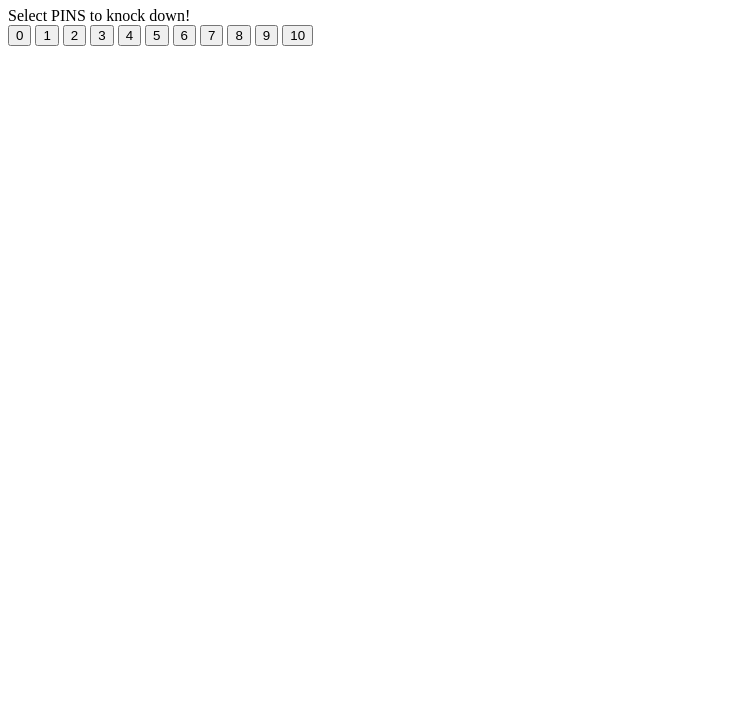
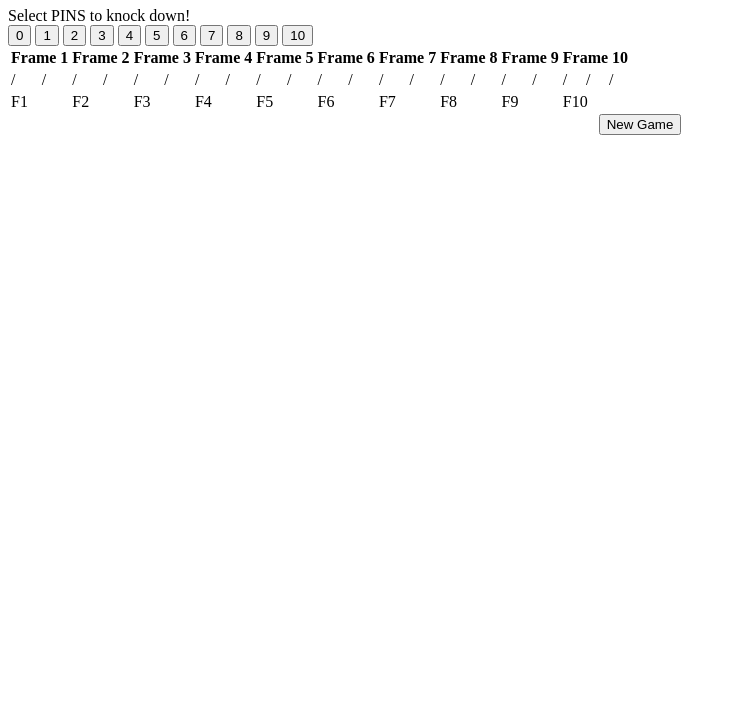
Before and after one commit to najmi-smile/10pinBowling, a plain HTML site: page index.html in a window 1280 px wide. Shown: the part 73-800 px from the top of the page, without its empty margins (0-736 px from the left). Drawn offline with Linux system fonts and the light colour scheme.

Commit message:
Score Card - create a table with the following -table head to create the frame numbers -table body to hold the current scoring -thable footer to hold the frame total

```diff
--- a/index.html
+++ b/index.html
@@ -13,8 +13,7 @@
         <div class="heading">
             <h1><strong class="heading-content">10 pin Bowling Game</strong></h1>
         </div>
-    </div>
-    <!--  main container <div>  -->
+
         <div id="btn-strip">
             <div id="btn-title">
                 Select PINS to knock down!
@@ -34,6 +33,71 @@
 
         </div>
         <!--  btn-strip id  -->
+        <div id="score-card">
+            <table>
+                <thead>
+                    <tr>
+                        <th id="frame1-title" colspan="2">Frame 1</th>
+                        <th id="frame2-title" colspan="2">Frame 2</th>
+                        <th id="frame3-title" colspan="2">Frame 3</th>
+                        <th id="frame4-title" colspan="2">Frame 4</th>
+                        <th id="frame5-title" colspan="2">Frame 5</th>
+                        <th id="frame6-title" colspan="2">Frame 6</th>
+                        <th id="frame7-title" colspan="2">Frame 7</th>
+                        <th id="frame8-title" colspan="2">Frame 8</th>
+                        <th id="frame9-title" colspan="2">Frame 9</th>
+                        <th id="frame10-title" colspan="3">Frame 10</th>
+                    </tr>
+                </thead>
+                <tbody>
+                    <tr>
+                        <td id="roll1-score">/</td>
+                        <td id="roll2-score">/</td>
+                        <td id="roll3-score">/</td>
+                        <td id="roll4-score">/</td>
+                        <td id="roll5-score">/</td>
+                        <td id="roll6-score">/</td>
+                        <td id="roll7-score">/</td>
+                        <td id="roll8-score">/</td>
+                        <td id="roll9-score">/</td>
+                        <td id="roll10-score">/</td>
+                        <td id="roll11-score">/</td>
+                        <td id="roll12-score">/</td>
+                        <td id="roll13-score">/</td>
+                        <td id="roll14-score">/</td>
+                        <td id="roll15-score">/</td>
+                        <td id="roll16-score">/</td>
+                        <td id="roll17-score">/</td>
+                        <td id="roll18-score">/</td>
+                        <td id="roll19-score">/</td>
+                        <td id="roll20-score">/</td>
+                        <td id="roll21-score">/</td>
+                    </tr>
+                </tbody>
+                <tfoot>
+                    <tr>
+                        <td id="f1-score" colspan="2">F1</td>
+                        <td id="f2-score" colspan="2">F2</td>
+                        <td id="f3-score" colspan="2">F3</td>
+                        <td id="f4-score" colspan="2">F4</td>
+                        <td id="f5-score" colspan="2">F5</td>
+                        <td id="f6-score" colspan="2">F6</td>
+                        <td id="f7-score" colspan="2">F7</td>
+                        <td id="f8-score" colspan="2">F8</td>
+                        <td id="f9-score" colspan="2">F9</td>
+                        <td id="f10-score" colspan="3">F10</td>
+                    </tr>
+                </tfoot>
+            </table>
+
+        </div>
+        <!--  Score Card ID -->
+
+        <div style="text-align:center;">
+            <button id="new-game">New Game</button>
+        </div>
+    </div>
+    <!--  Main Container  -->
 </body>
 
 </html>
```
Lines whose indentation alone changed are shown as unchanged.
